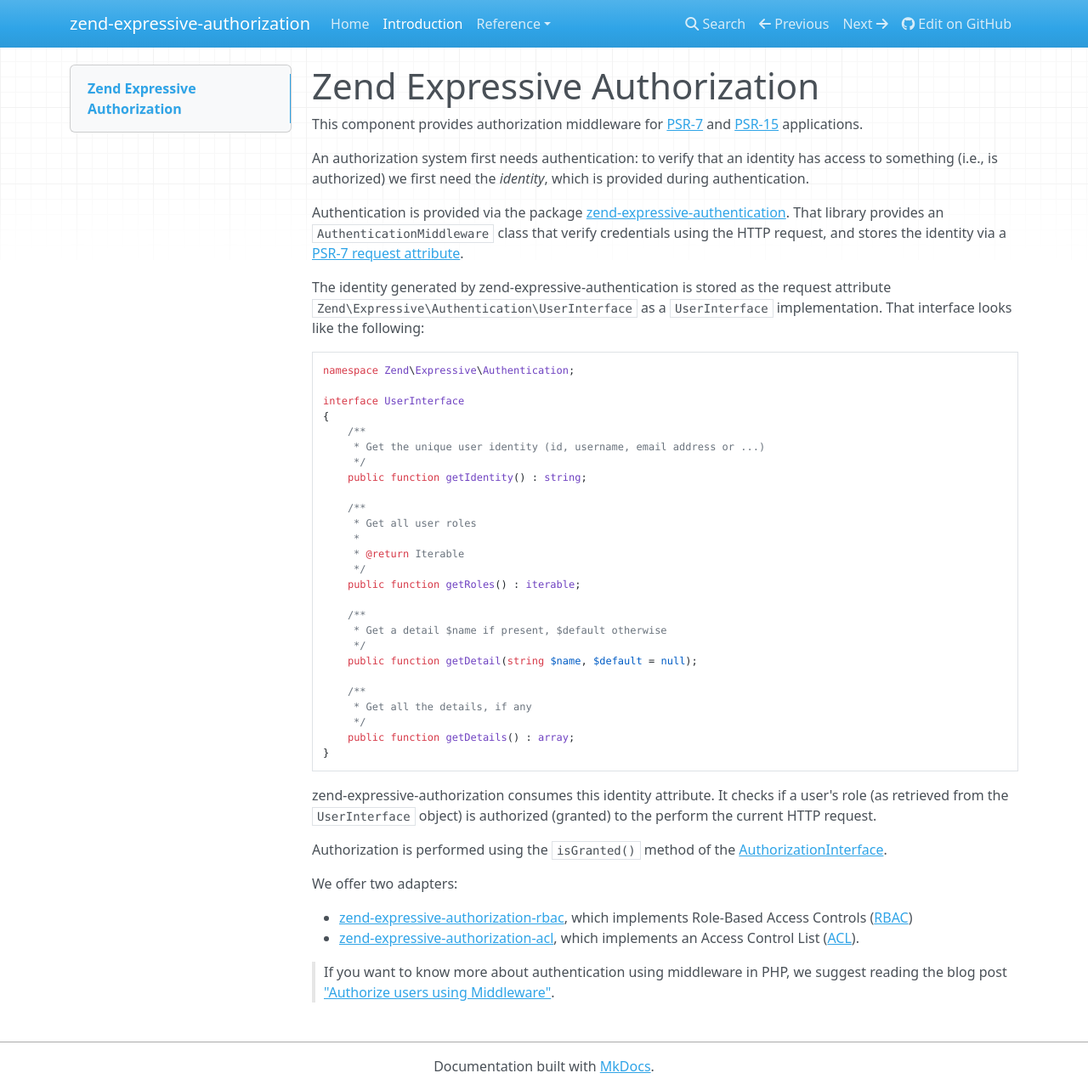
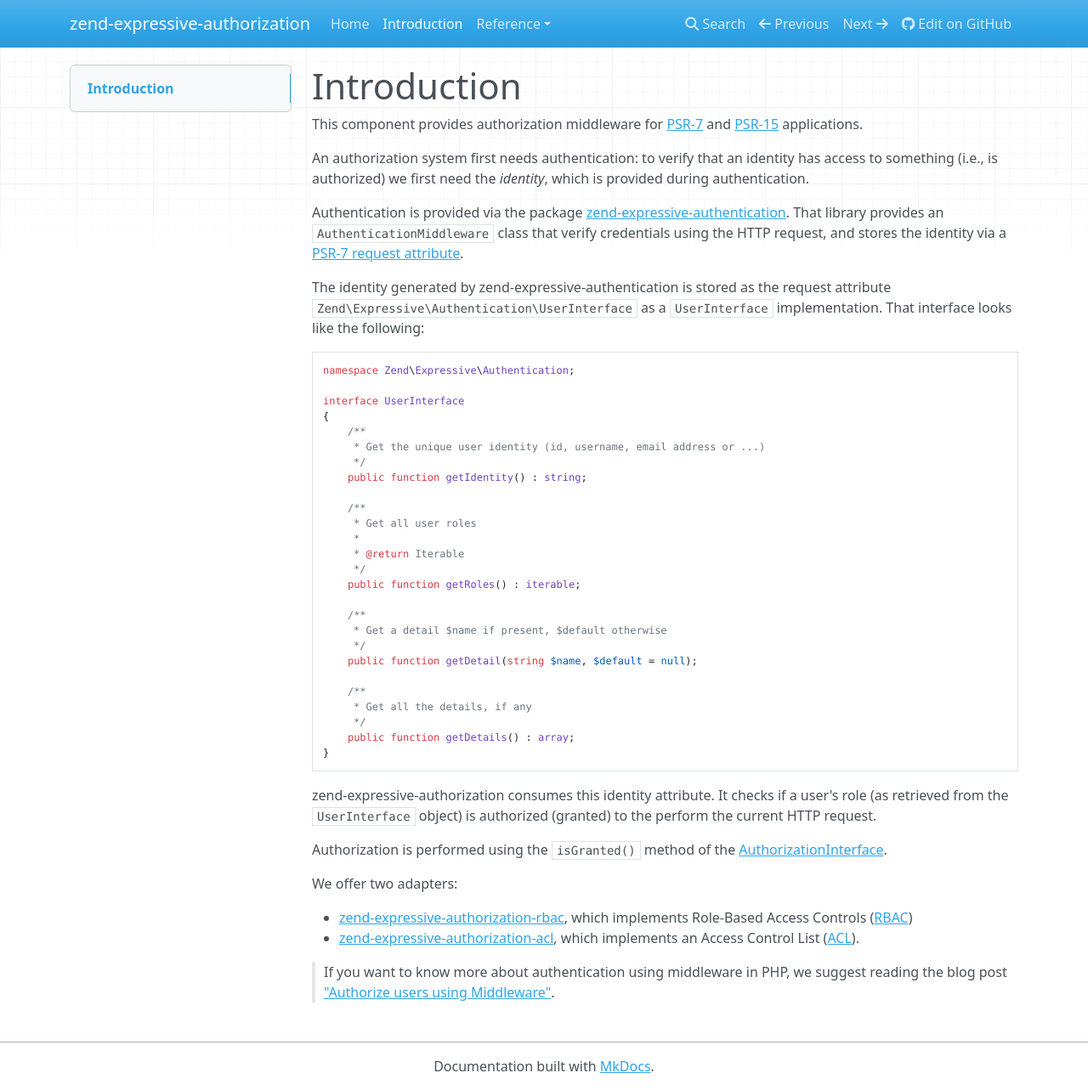
Before and after one commit to zendframework/zend-expressive-authorization, an MkDocs documentation site: the page built from docs/book/v1/intro.md, in a window 1280 px wide and 1283 px high. Shown: the whole window at 85% size. Built offline with MkDocs 1.6.1, drawn with Linux system fonts in a browser that asks for light colours; nearby versions of some CDN libraries; old or Windows-style settings are respelled for this version of MkDocs.

Commit message:
Syncs page title for introduction with navigation

```diff
--- a/docs/book/v1/intro.md
+++ b/docs/book/v1/intro.md
@@ -1,4 +1,4 @@
-# Zend Expressive Authorization
+# Introduction
 
 This component provides authorization middleware for [PSR-7](https://www.php-fig.org/psr/psr-7/)
 and [PSR-15](https://www.php-fig.org/psr/psr-15/) applications.
```
